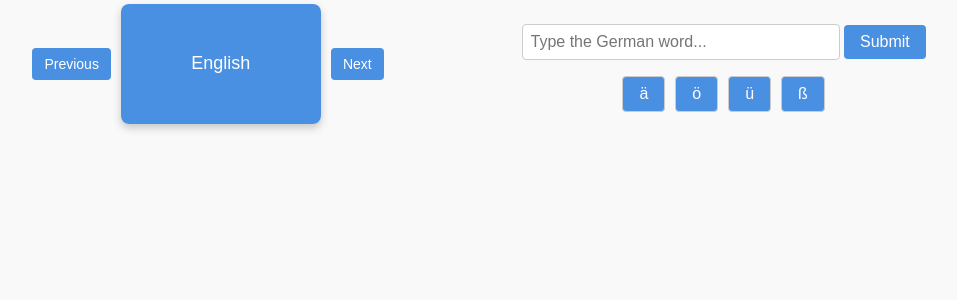
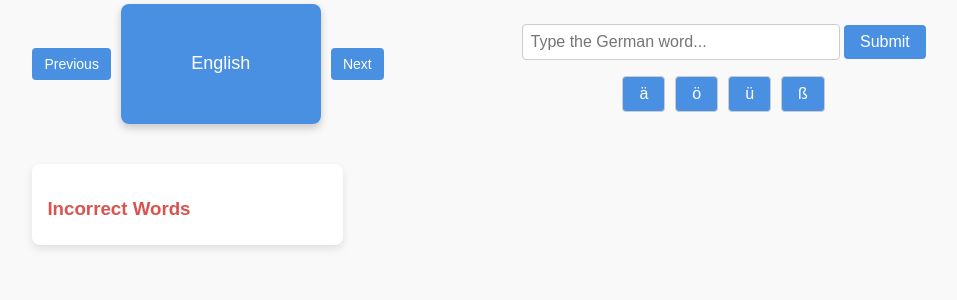
Before and after one commit to th3jlux/german, a Flask app: template templates/nouns.html in a window 1280 px wide. Shown: the part 281-581 px from the top of the page, without its empty margins (102-1059 px from the left). Run offline with Flask 3, Linux system fonts and the light colour scheme; the template is opened without the code that fills it, so the values that code supplies are empty; parts of the project's set-up code (start-up, migrations or seed data) failed here and were passed over.

Commit message:
Tracking errors

```diff
--- a/static/css/style.css
+++ b/static/css/style.css
@@ -173,3 +173,30 @@ button:hover {
     gap: 10px;
     justify-content: center;
 }
+
+
+#error-list {
+    margin-top: 20px;
+    background-color: #fff;
+    padding: 15px;
+    border-radius: 8px;
+    box-shadow: 0px 4px 8px rgba(0, 0, 0, 0.1);
+    width: 80%;
+}
+
+#error-list h3 {
+    margin-bottom: 10px;
+    color: #d9534f;
+}
+
+#error-list ul {
+    list-style-type: none;
+    padding: 0;
+    margin: 0;
+}
+
+#error-list li {
+    margin: 5px 0;
+    font-size: 16px;
+    color: #d9534f;
+}
--- a/static/js/nouns.js
+++ b/static/js/nouns.js
@@ -1,6 +1,8 @@
 let words = [];
 let currentIndex = 0;
 let wordHistory = [];
+let incorrectWords = [];
+
 
 document.getElementById('select-all').addEventListener('change', function() {
     const checkboxes = document.querySelectorAll('input[name="category"]');
@@ -97,9 +99,21 @@ function checkAnswer() {
         feedback.textContent = `Incorrect. You entered: "${input}". Correct answer: "${correctArticle} ${currentWord.german}"`;;
         feedback.style.color = 'red';
         wordsAttempted[currentWord.german] = true; // Mark as attempted
+
+        if (!incorrectWords.includes(expectedAnswer)) {
+            incorrectWords.push(expectedAnswer);
+            addToErrorList(expectedAnswer);
+        }
     }
 
     document.getElementById('guess-input').value = ''; // Clear input
+}
+
+function addToErrorList(word) {
+    const errorsList = document.getElementById('errors');
+    const listItem = document.createElement('li');
+    listItem.textContent = word;
+    errorsList.appendChild(listItem);
 }
 
 function getArticle(gender) {
--- a/templates/nouns.html
+++ b/templates/nouns.html
@@ -44,6 +44,12 @@
             </div>
         </div>
 
+        <div id="error-list">
+            <h3>Incorrect Words</h3>
+            <ul id="errors"></ul>
+        </div>
+
+
     </div>
 
     <script src="{{ url_for('static', filename='js/nouns.js') }}"></script>
```
